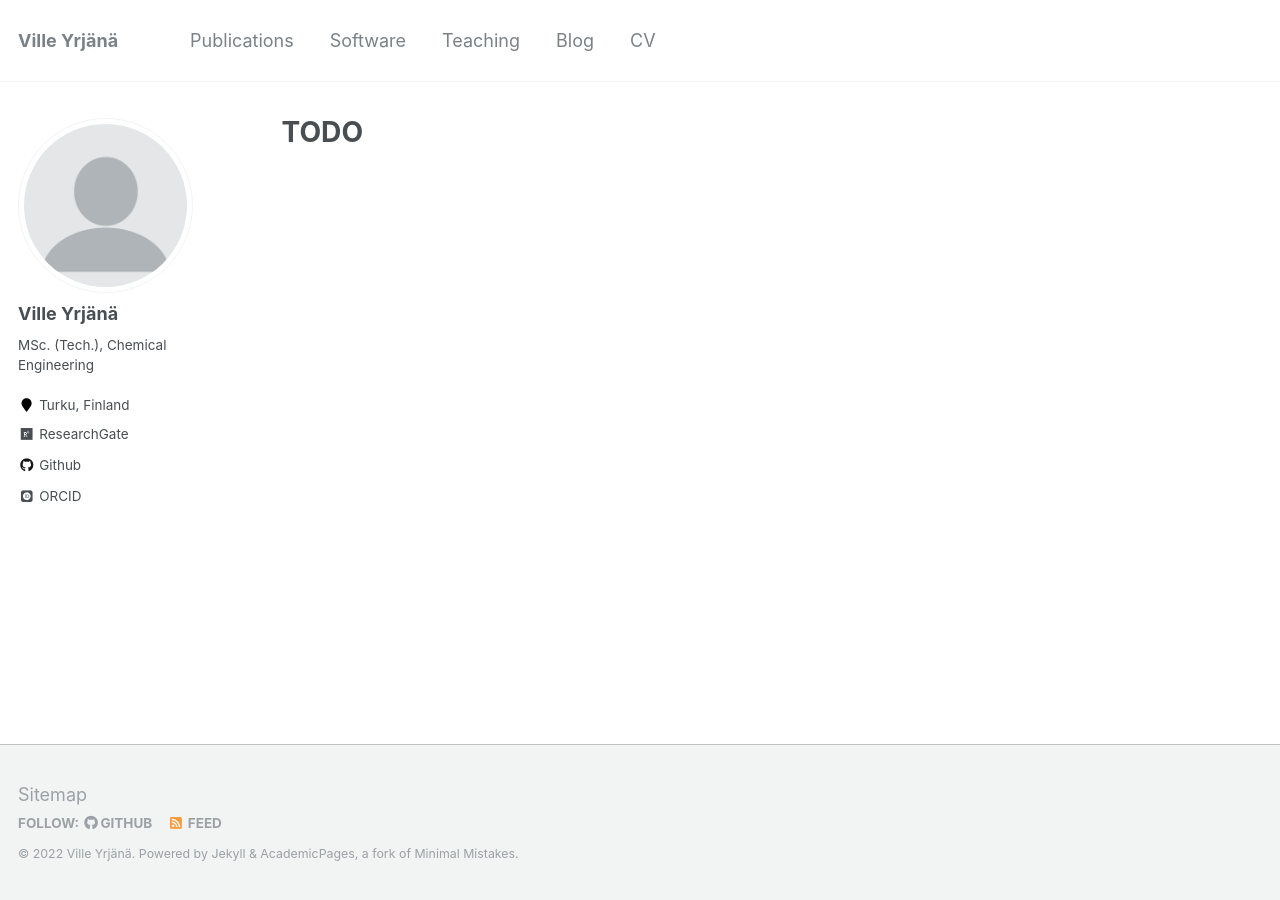
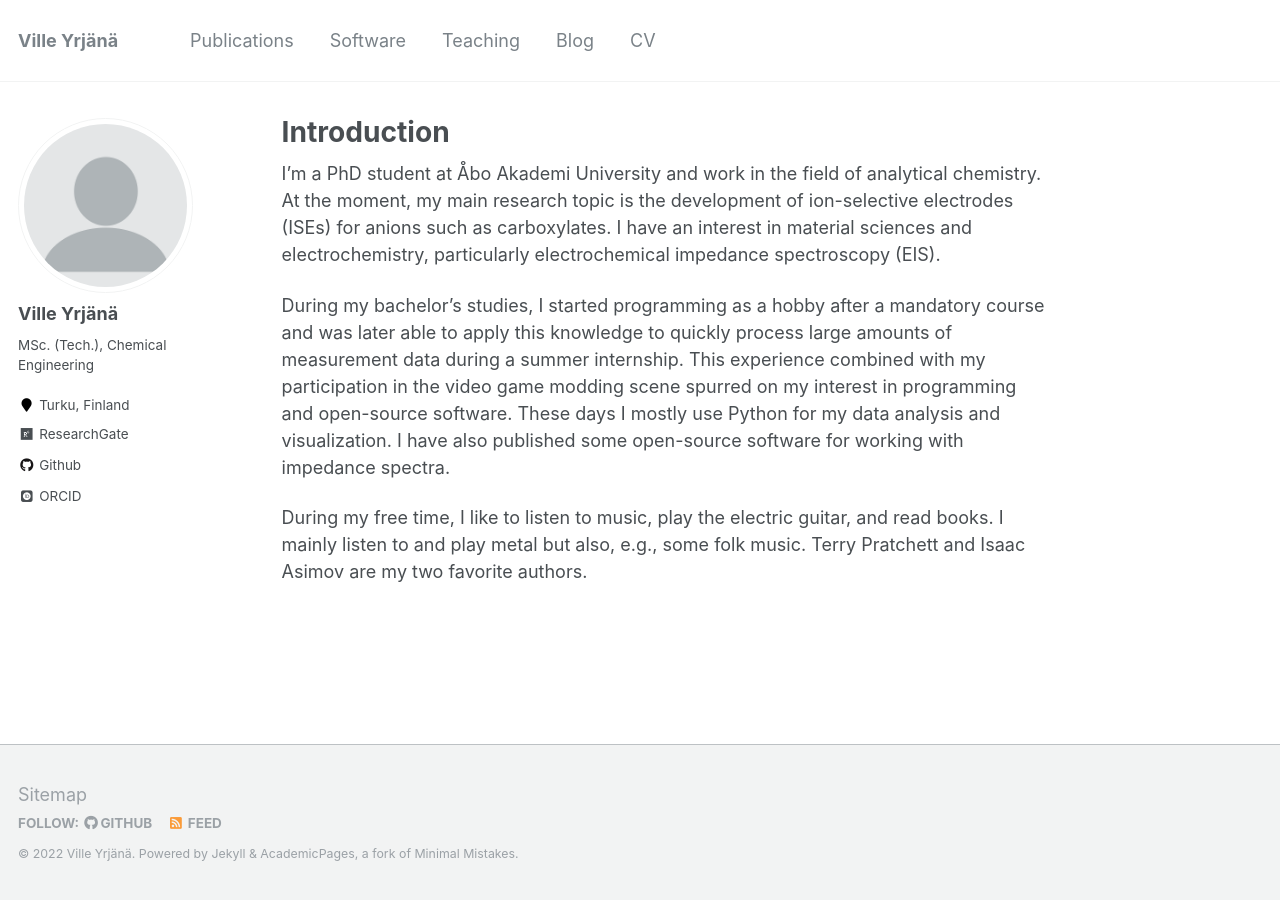
Before and after one commit to vyrjana/vyrjana.github.io, a Jekyll site: the page built from _pages/about.md, in a window 1280 px wide. Built offline with Jekyll 4.4.1, drawn with Linux system fonts in a browser that asks for light colours; some web fonts are replaced.

Commit message:
Updated about page

```diff
--- a/_pages/about.md
+++ b/_pages/about.md
@@ -1,9 +1,20 @@
 ---
 permalink: /
-title: "TODO"
+title: "Introduction"
 excerpt: "About me"
 author_profile: true
 redirect_from:
   - /about/
   - /about.html
 ---
+
+I'm a PhD student at Åbo Akademi University and work in the field of analytical chemistry.
+At the moment, my main research topic is the development of ion-selective electrodes (ISEs) for anions such as carboxylates.
+I have an interest in material sciences and electrochemistry, particularly electrochemical impedance spectroscopy (EIS).
+
+During my bachelor's studies, I started programming as a hobby after a mandatory course and was later able to apply this knowledge to quickly process large amounts of measurement data during a summer internship.
+This experience combined with my participation in the video game modding scene spurred on my interest in programming and open-source software.
+These days I mostly use Python for my data analysis and visualization.
+I have also published some open-source software for working with impedance spectra.
+
+During my free time, I like to listen to music, play the electric guitar, and read books. I mainly listen to and play metal but also, e.g., some folk music. Terry Pratchett and Isaac Asimov are my two favorite authors.
```
